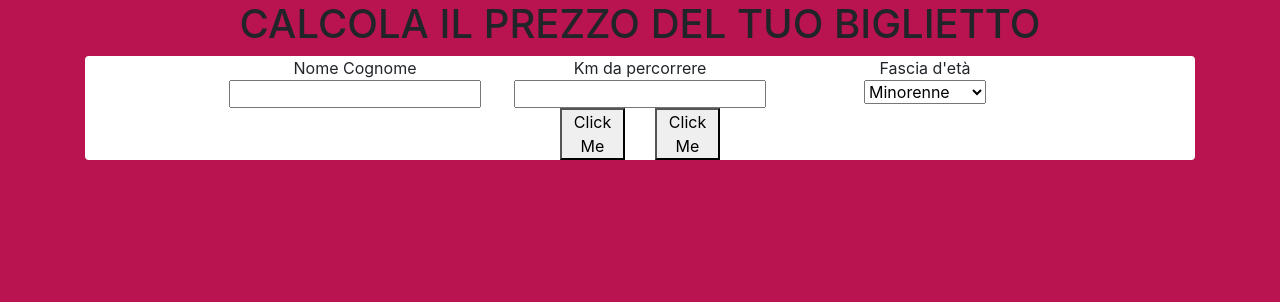
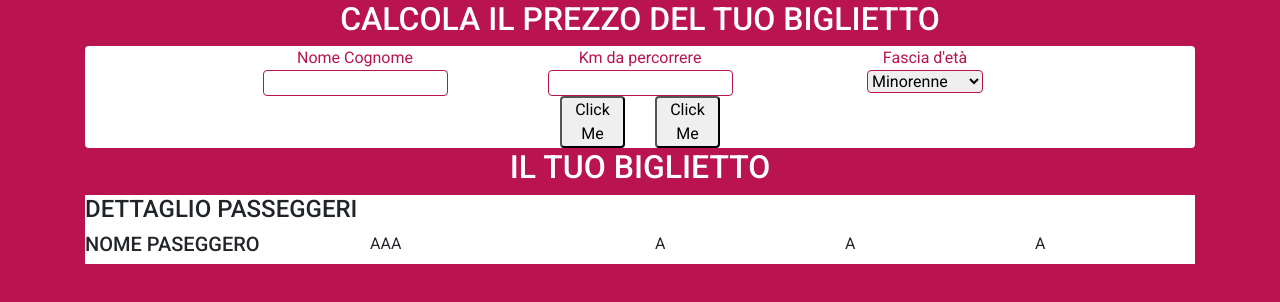
Before and after one commit to evelingcastillon/js-biglietto-treno-form, a plain HTML site: page index.html in a window 1280 px wide. Drawn offline with nearby package versions, Linux system fonts and the light colour scheme.

Commit message:
add - biglietto cliente

```diff
--- a/assets/css/style.css
+++ b/assets/css/style.css
@@ -1,9 +1,16 @@
 * {
-     box-sizing: border-box;
-     margin: 0;
-     padding: 0;
+    box-sizing: border-box;
+    margin: 0;
+    padding: 0;
+    font-family: 'Roboto', sans-serif;
 }
 main {
     background-color: rgb(185, 20, 80);
     height: 100vh;
 }
+.text_bordeaux {
+    color: rgb(185, 20, 80);
+}
+.border_bordeaux {
+    border: 1px solid rgb(185, 20, 80);
+}
--- a/index.html
+++ b/index.html
@@ -6,23 +6,27 @@
     <meta name="viewport" content="width=device-width, initial-scale=1.0">
     <title>Document</title>
     <link rel="stylesheet" href="./assets/css/style.css">
+    <!-- FONT GOOGLE -->
+    <link rel="preconnect" href="https://fonts.gstatic.com">
+    <link href="https://fonts.googleapis.com/css2?family=Roboto:wght@400;500;700&display=swap" rel="stylesheet">
+    <!-- CSS -->
     <link rel="stylesheet" href="https://cdn.jsdelivr.net/npm/bootstrap@4.6.0/dist/css/bootstrap.min.css" integrity="sha384-B0vP5xmATw1+K9KRQjQERJvTumQW0nPEzvF6L/Z6nronJ3oUOFUFpCjEUQouq2+l" crossorigin="anonymous">
 </head>
 <body>
     <main>
         <!-- CALCOLO DEL BIGLIETTO -->
         <div class="container">
-            <h1 class="text-center">CALCOLA IL PREZZO DEL TUO BIGLIETTO</h1>
+            <h2 class="text-center text-white">CALCOLA IL PREZZO DEL TUO BIGLIETTO</h2>
             <div class="bg-white rounded">
                 <div class="row d-flex justify-content-center text-center">
-                    <div class="col-lg-3">Nome Cognome</div>
-                    <div class="col-lg-3">Km da percorrere</div>
-                    <div class="col-lg-3">Fascia d'età</div>
+                    <div class="col-lg-3 text_bordeaux">Nome Cognome</div>
+                    <div class="col-lg-3 text_bordeaux">Km da percorrere</div>
+                    <div class="col-lg-3 text_bordeaux">Fascia d'età</div>
                     <div class="w-100"></div>
-                    <div class="col-lg-3"><input type="text"></div>
-                    <div class="col-lg-3"><input type="text"></div>
+                    <div class="col-lg-3"><input class="rounded border_bordeaux" type="text"></div>
+                    <div class="col-lg-3"><input class="rounded border_bordeaux" type="text"></div>
                     <div class="col-lg-3">
-                        <select name="scelta">
+                        <select class="rounded border_bordeaux" name="scelta">
                             <option value="opt1">Minorenne</option>
                             <option value="opt2">Maggiorenne</option>
                             <option value="opt3">Over 65</option>
@@ -31,12 +35,12 @@
                 </div>
                 <div class="row d-flex justify-content-center text-center">
                     <div class="col-lg-1">
-                        <button>
+                        <button class="rounded">
                             Click Me
                         </button>
                     </div>
                     <div class="col-lg-1">
-                        <button>
+                        <button class="rounded">
                             Click Me
                         </button>
                     </div>
@@ -46,6 +50,32 @@
         </div>
         <!-- /CALCOLO DEL BIGLIETTO -->
 
+        <!-- BIGLIETTO CLIENTE -->
+        <div class="container">
+            <h2 class="text-center text-white">IL TUO BIGLIETTO</h2>
+            <div class="bg-white">
+                <div class="row">
+                    <div class="col-lg-12"><h4>DETTAGLIO PASSEGGERI</h4></div>
+                    <div class="col-lg-6">
+                        <div class="row">
+                            <div class="col-lg-6 ">
+                                <h5>NOME PASEGGERO</h5>
+                            </div>
+                            <div class="col-lg-6">AAA</div>
+                        </div>
+                    </div>
+                    <div class="col-lg-6">
+                        <div class="row">
+                            <div class="col-lg-4">A</div>
+                            <div class="col-lg-4">A</div>
+                            <div class="col-lg-4">A</div>
+                        </div>
+                    </div>
+                </div>
+            </div>
+        </div>
+        <!-- /BIGLIETTO CLIENTE -->
+
 
     </main>
     <script src="./assets/js/main.js"></script>
```
